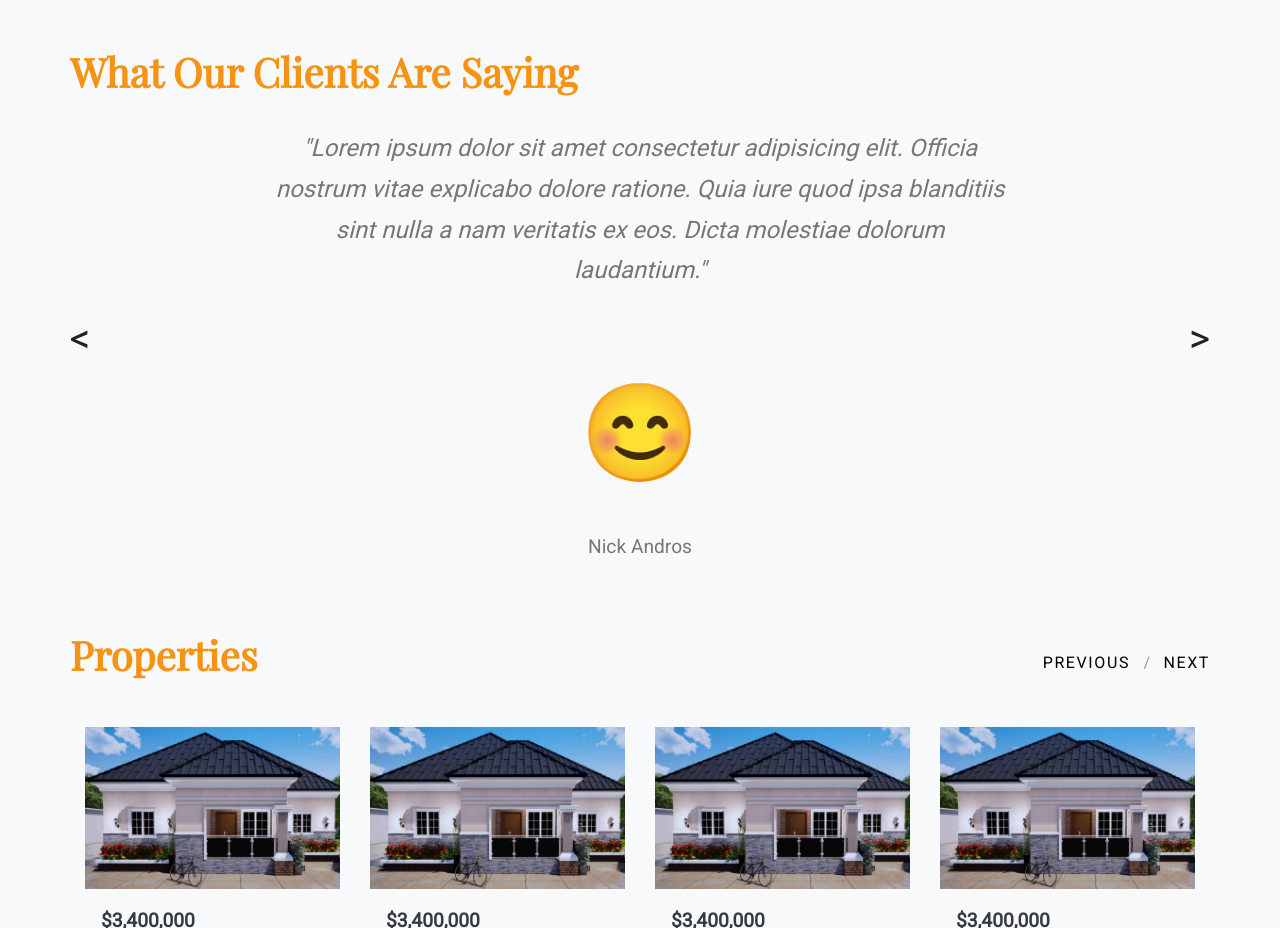
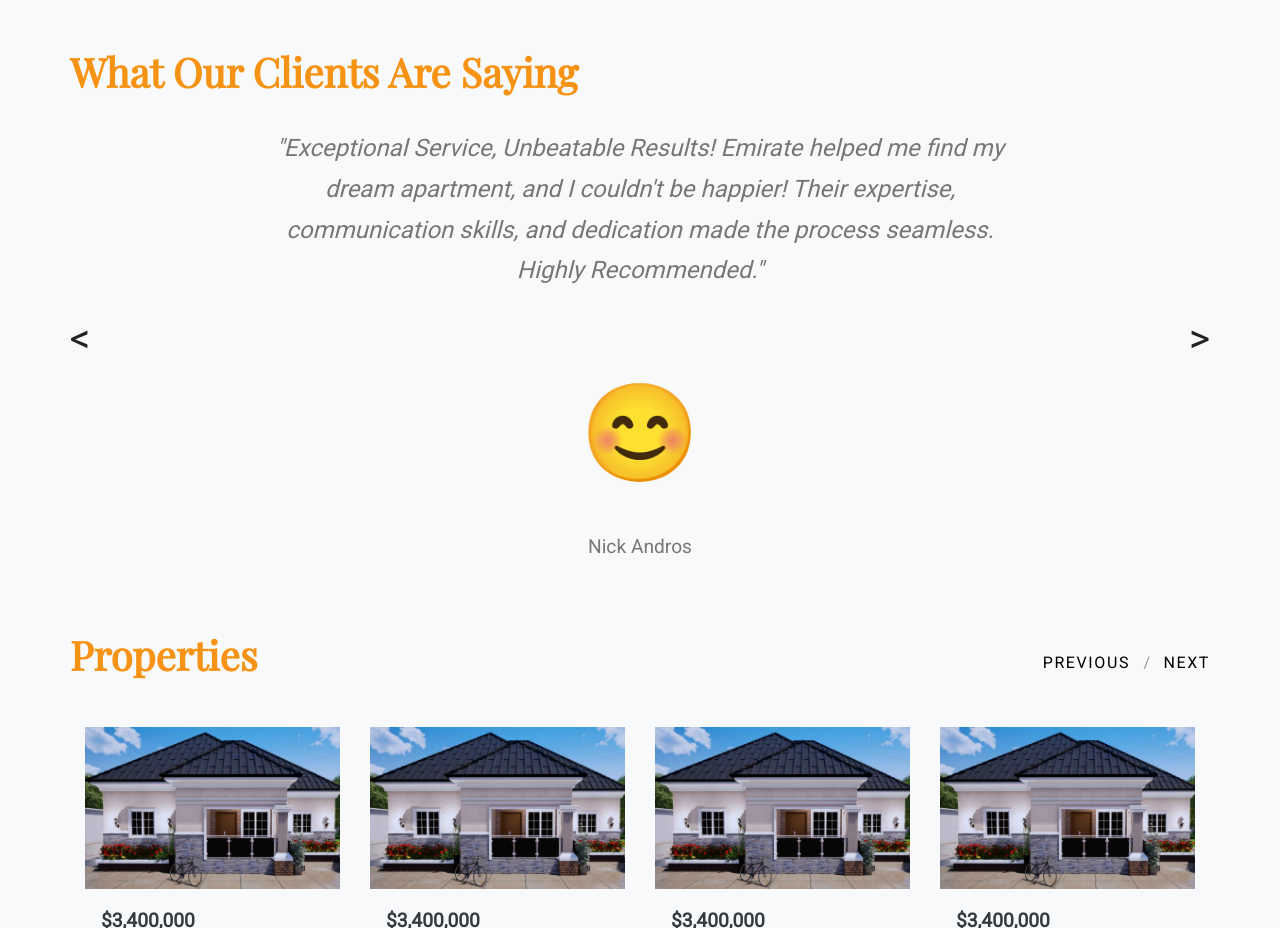
Before and after one commit to kolabdu/emirate, a plain HTML site: page index.html in a window 1280 px wide. Shown: the part 880-1808 px from the top of the page. Drawn offline with nearby package versions, Linux system fonts and the light colour scheme.

Commit message:
Update index.html

```diff
--- a/index.html
+++ b/index.html
@@ -51,7 +51,12 @@
             <div id="testimonials-slider">
                 <div>
                     <blockquote>
-                        <p>"Lorem ipsum dolor sit amet consectetur adipisicing elit. Officia nostrum vitae explicabo dolore ratione. Quia iure quod ipsa blanditiis sint nulla a nam veritatis ex eos. Dicta molestiae dolorum laudantium."</p>
+                        <p>"Exceptional Service, Unbeatable Results!
+
+Emirate helped me find my dream apartment, and I couldn't be happier! Their expertise, communication skills, and dedication made the process seamless.
+
+
+Highly Recommended."</p>
                     </blockquote>
                     <div class="testimonials-caption">
                         <p> <span class="big-emoji">😊</span></p>
```
